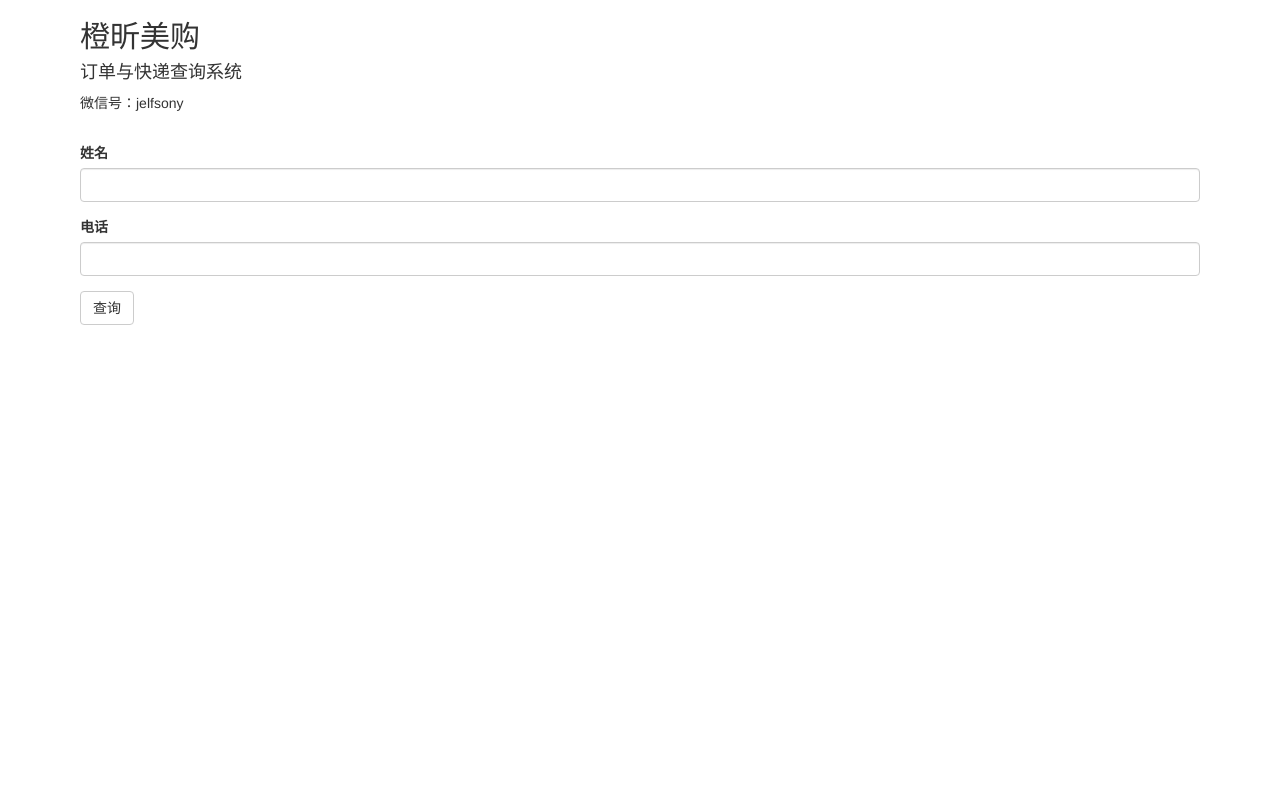
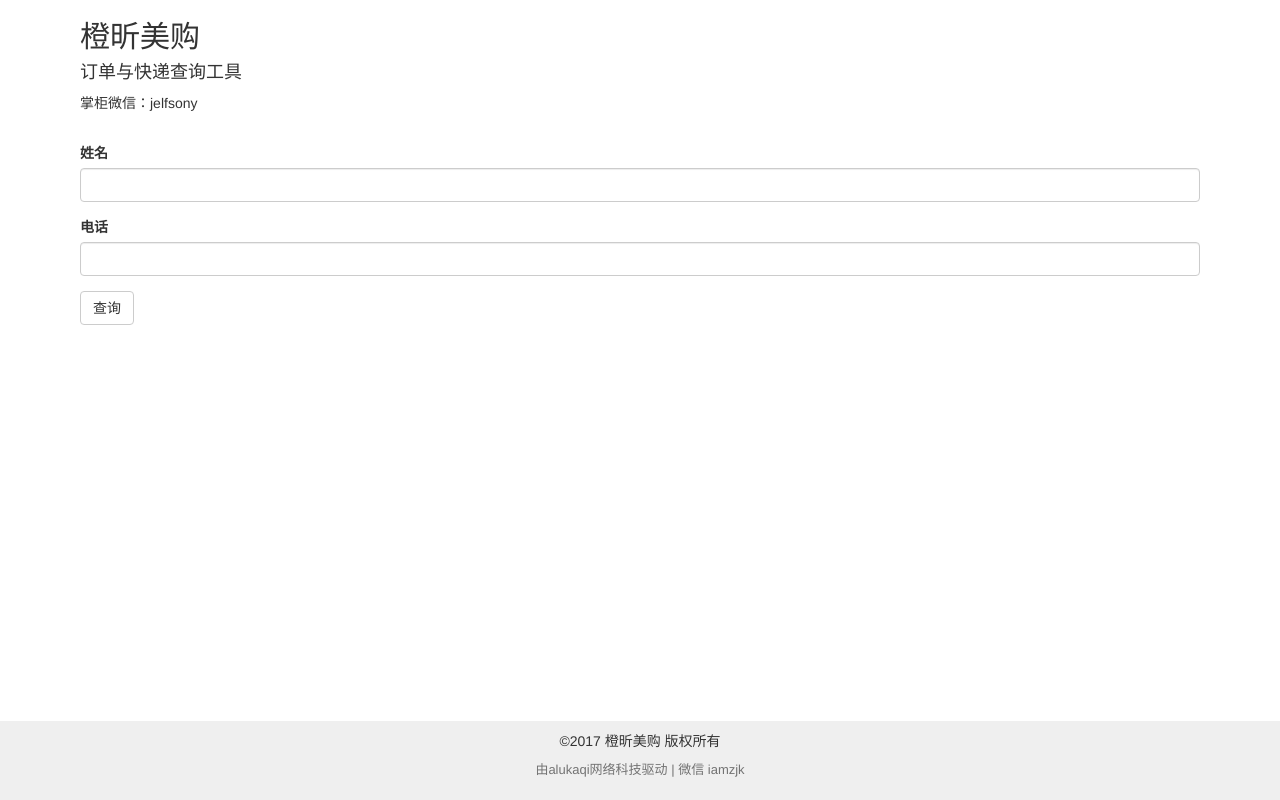
Before and after one commit to iamzjk/wechat_ebiz_helper, a Flask app: page / in a window 1280 px wide. Run offline with Flask 2, Linux system fonts and the light colour scheme; some libraries are stand-ins or nearby versions.

Commit message:
added ems tracking support; added footer

```diff
--- a/app/app.py
+++ b/app/app.py
@@ -69,6 +69,9 @@ def orders(client, phone):
     cur.execute(query)
     orders = cur.fetchall()
 
+    if not orders:
+        return '<p>啊哦！ 没有找到相关订单，请核对收件人姓名和电话。</p>'
+
     return render_template('orders.html', orders=orders)
 
 
--- /dev/null
+++ b/app/templates/footer.html
@@ -0,0 +1,16 @@
+<style>
+.footer {
+  position: absolute;
+  right: 0;
+  bottom: 0;
+  left: 0;
+  padding: 1rem;
+  background-color: #efefef;
+  text-align: center;
+}
+</style>
+
+<div class="footer">
+  <p>©2017 橙昕美购 版权所有</p>
+  <p><font size="2" color="#737373">由alukaqi网络科技驱动 | 微信 iamzjk</font></p>
+</div>
--- a/app/templates/index.html
+++ b/app/templates/index.html
@@ -4,8 +4,8 @@
 {% block content %}
 <div class='container', style="padding:0 25px">
   <h2>橙昕美购</h2>
-  <h4>订单与快递查询系统</h4>
-  <p>微信号：jelfsony</p>
+  <h4>订单与快递查询工具</h4>
+  <p>掌柜微信：jelfsony</p>
   <br>
     <form method="POST" action="/">
         <dl>
@@ -16,5 +16,6 @@
         </dl>
     </form>
 </div>
+{% endblock %}
 
-{% endblock %}
+{% include "footer.html" %}
--- a/app/templates/orders.html
+++ b/app/templates/orders.html
@@ -1,6 +1,7 @@
 {% extends "bootstrap/base.html" %}
 
 {% block content %}
+<body>
 <table class="table table-striped">
 <thead>
     <tr>
@@ -25,4 +26,5 @@
 {% endfor %}
 </tbody>
 </table>
+</body>
 {% endblock %}
```
